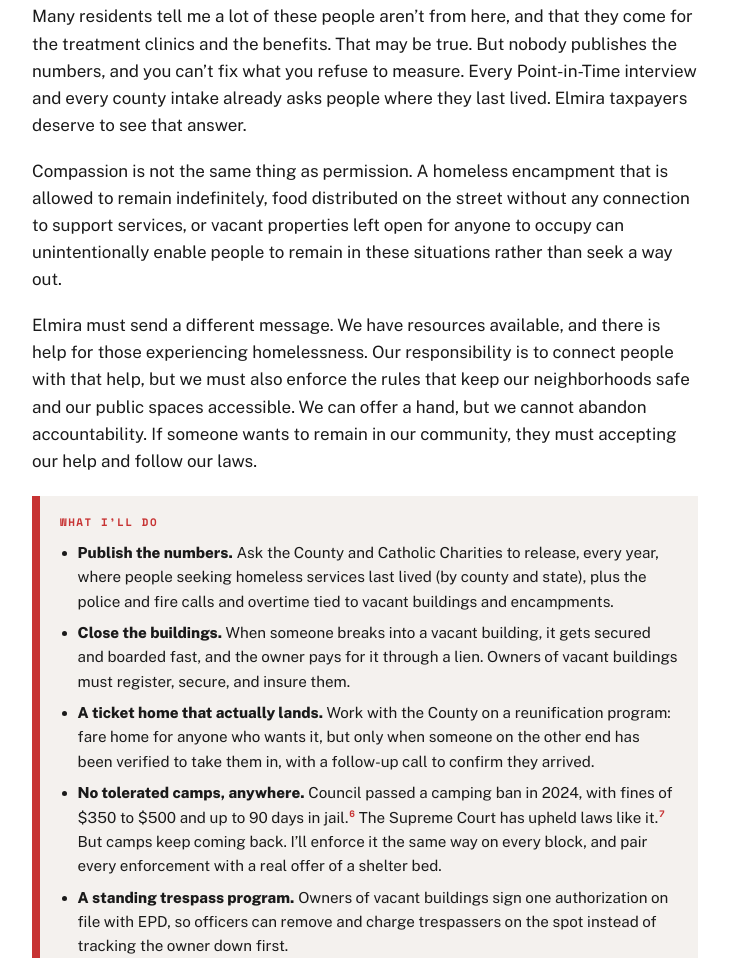
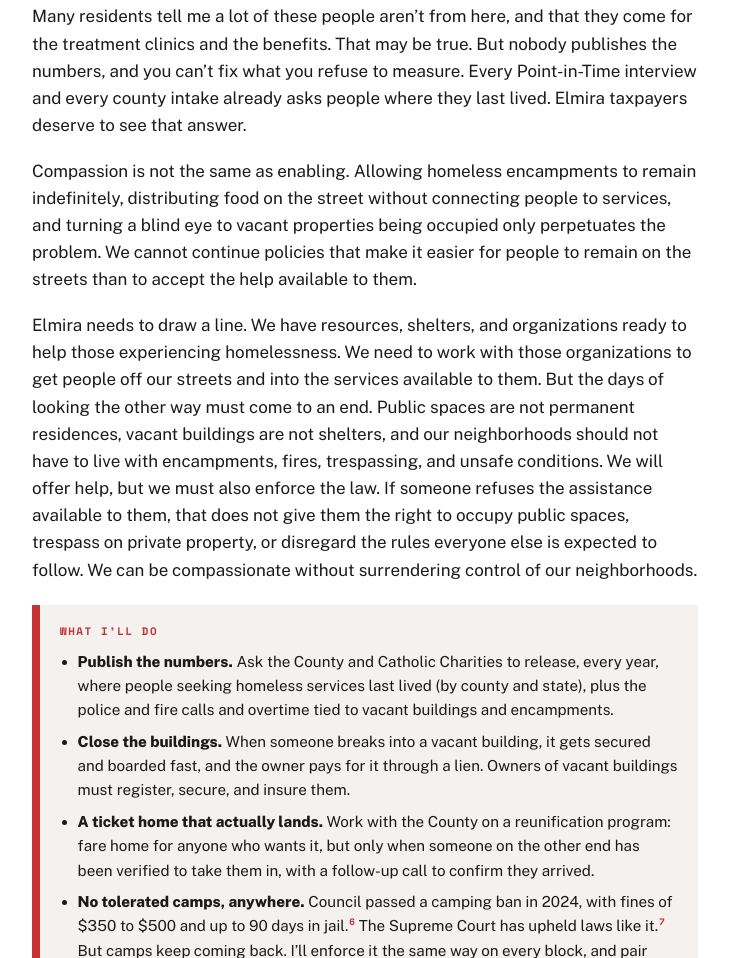
Before and after one commit to booth4mayor/Campaign_site, a plain HTML site: page issues.html in a window 1280 px wide. Shown: the part 5257-6215 px from the top of the page, without its empty margins (96-825 px from the left). Drawn offline with nearby package versions, Linux system fonts and the light colour scheme.

Commit message:
Add files via upload

```diff
--- a/issues.html
+++ b/issues.html
@@ -723,9 +723,9 @@ table.dtable td.good{color:#1F6F3D}
 
           <p>Many residents tell me a lot of these people aren&rsquo;t from here, and that they come for the treatment clinics and the benefits. That may be true. But nobody publishes the numbers, and you can&rsquo;t fix what you refuse to measure. Every Point-in-Time interview and every county intake already asks people where they last lived. Elmira taxpayers deserve to see that answer.</p>
 
-          <p>Compassion is not the same thing as permission. A homeless encampment that is allowed to remain indefinitely, food distributed on the street without any connection to support services, or vacant properties left open for anyone to occupy can unintentionally enable people to remain in these situations rather than seek a way out.</p>
+          <p>Compassion is not the same as enabling. Allowing homeless encampments to remain indefinitely, distributing food on the street without connecting people to services, and turning a blind eye to vacant properties being occupied only perpetuates the problem. We cannot continue policies that make it easier for people to remain on the streets than to accept the help available to them.</p>
 
-	 <p>Elmira must send a different message. We have resources available, and there is help for those experiencing homelessness. Our responsibility is to connect people with that help, but we must also enforce the rules that keep our neighborhoods safe and our public spaces accessible. We can offer a hand, but we cannot abandon accountability. If someone wants to remain in our community, they must accepting our help and follow our laws.</p>
+	 <p>Elmira needs to draw a line. We have resources, shelters, and organizations ready to help those experiencing homelessness. We need to work with those organizations to get people off our streets and into the services available to them. But the days of looking the other way must come to an end. Public spaces are not permanent residences, vacant buildings are not shelters, and our neighborhoods should not have to live with encampments, fires, trespassing, and unsafe conditions. We will offer help, but we must also enforce the law. If someone refuses the assistance available to them, that does not give them the right to occupy public spaces, trespass on private property, or disregard the rules everyone else is expected to follow. We can be compassionate without surrendering control of our neighborhoods.</p>
 
           <div class="willdo">
             <h4>What I&rsquo;ll do</h4>
```
